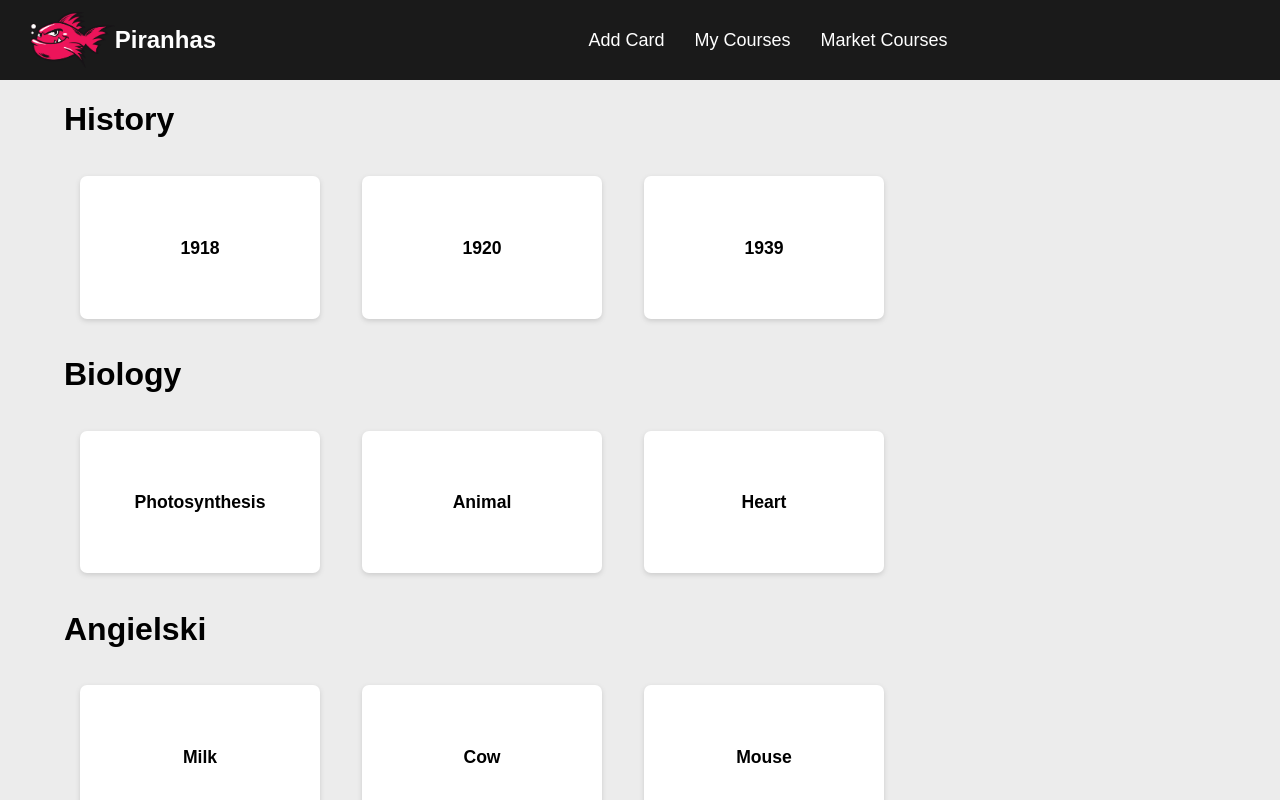
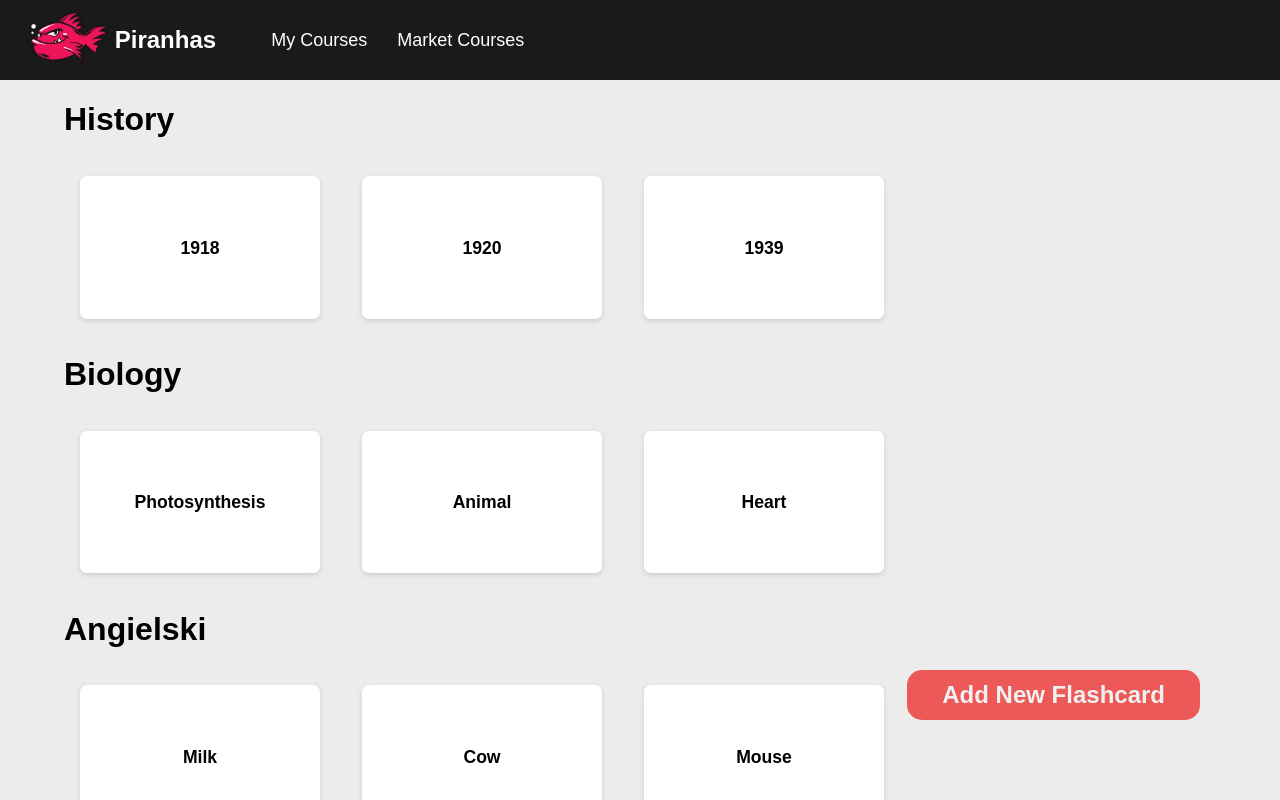
Before and after one commit to jkowiesk/Piranhas, a React (Create React App) app: page /my-courses in a window 1280 px wide. Shown: the top 800 px of the page. Built offline with nearby package versions, Linux system fonts and the light colour scheme.

Commit message:
added AddCardButton component on MyCourses page

```diff
--- a/package.json
+++ b/package.json
@@ -6,6 +6,7 @@
     "@testing-library/jest-dom": "^5.15.1",
     "@testing-library/react": "^11.2.7",
     "@testing-library/user-event": "^12.8.3",
+    "clsx": "^1.1.1",
     "node-sass": "^6.0.1",
     "react": "^17.0.2",
     "react-dom": "^17.0.2",
--- a/src/App.jsx
+++ b/src/App.jsx
@@ -4,7 +4,7 @@ import MyCourses from "./pages/MyCourses/MyCourses";
 
 import "./App.css";
 import AddCard from "./pages/AddCard/AddCard";
-import Layout from "./components/UI/Card/Layout/Layout";
+import Layout from "./components/UI/Layout/Layout";
 
 const App = () => {
   return (
--- /dev/null
+++ b/src/components/AddCardButton/AddCardButton.jsx
@@ -0,0 +1,16 @@
+import s from './AddCardButton.module.scss';
+import clsx from 'clsx';
+import { Link } from 'react-router-dom';
+
+
+const AddCardButton = (className) => {
+    return (
+    <Link to="/add-card">
+    <button type="button" className={clsx(s.button, className)} onClick={() => {}}>
+        Add New Flashcard
+    </button>
+    </Link>
+    )
+}
+
+export default AddCardButton;
--- /dev/null
+++ b/src/components/AddCardButton/AddCardButton.module.scss
@@ -0,0 +1,12 @@
+@import 'public/assets/styles/utils/vars.module.scss';
+
+.button {
+    background: $color_light_red;
+    border-radius: 15px;
+    color: $color_basic_white;
+    height: 50px;
+    padding: 10px 35px;
+    font-size: 24px;
+    font-weight: 700;
+    border: none;
+}
--- a/src/components/CardForm/CardForm.jsx
+++ b/src/components/CardForm/CardForm.jsx
@@ -28,7 +28,7 @@ const CardForm = () => {
                 <Select options={options} />
             </div>
         </div>
-        <button > Subbmit </button>
+        <button type="button"> Subbmit </button>
     </form>
 }
 
--- a/src/components/Header/Header.jsx
+++ b/src/components/Header/Header.jsx
@@ -11,11 +11,6 @@ const Header = () => {
         <h1 className={s.title}>Piranhas</h1>
       </NavLink>
       <ul className={s.categories}>
-        <li>
-          <NavLink exact to="add-card" className={s.category} activeClassName={s.active}>
-            Add Card
-          </NavLink>
-        </li>
         <li>
           <NavLink exact to="my-courses" className={s.category} activeClassName={s.active}>
             My Courses
--- a/src/components/Header/Header.module.scss
+++ b/src/components/Header/Header.module.scss
@@ -24,7 +24,6 @@
 }
 
 .categories {
-  margin: 0 auto;
   display: flex;
   align-items: center;
   list-style: none;
--- a/src/components/UI/Card/Layout/Layout.jsx
+++ b/src/components/UI/Layout/Layout.jsx
@@ -1,5 +1,5 @@
 import { Fragment } from 'react';
-import Header from '../../../Header/Header';
+import Header from '../../Header/Header';
 import s from './Layout.module.scss';
 
 const Layout = (props) => {
--- a/src/pages/MyCourses/MyCourses.jsx
+++ b/src/pages/MyCourses/MyCourses.jsx
@@ -1,16 +1,21 @@
 import React from "react";
-import ItemSection from "../../components/ItemSection/ItemSection.jsx";
+import AddCardButton from "../../components/AddCardButton/AddCardButton";
+import ItemSection from "../../components/ItemSection/ItemSection";
 import { myCourses } from "../../mocks/courseCards.js";
 
 import s from "./MyCourses.module.scss";
 
 const MyCourses = () => {
-  console.log(myCourses);
   const courses = myCourses.map(({ name, items }) => {
     return <ItemSection name={name} items={items} />;
   });
 
-  return <div>{courses}</div>;
+  return <div>
+    {courses}
+    <div className={s.button}>
+      <AddCardButton/>
+    </div>
+  </div>
 };
 
 export default MyCourses;
--- a/src/pages/MyCourses/MyCourses.module.scss
+++ b/src/pages/MyCourses/MyCourses.module.scss
@@ -0,0 +1,5 @@
+.button {
+    position: fixed;
+    bottom: 80px;
+    right: 80px;
+}
```
Also changed, not shown: src/components/UI/Layout/Layout.module.scss (renamed from src/components/UI/Card/Layout/Layout.module.scss), 1 other file (tests, documents, lock files or other folders).
